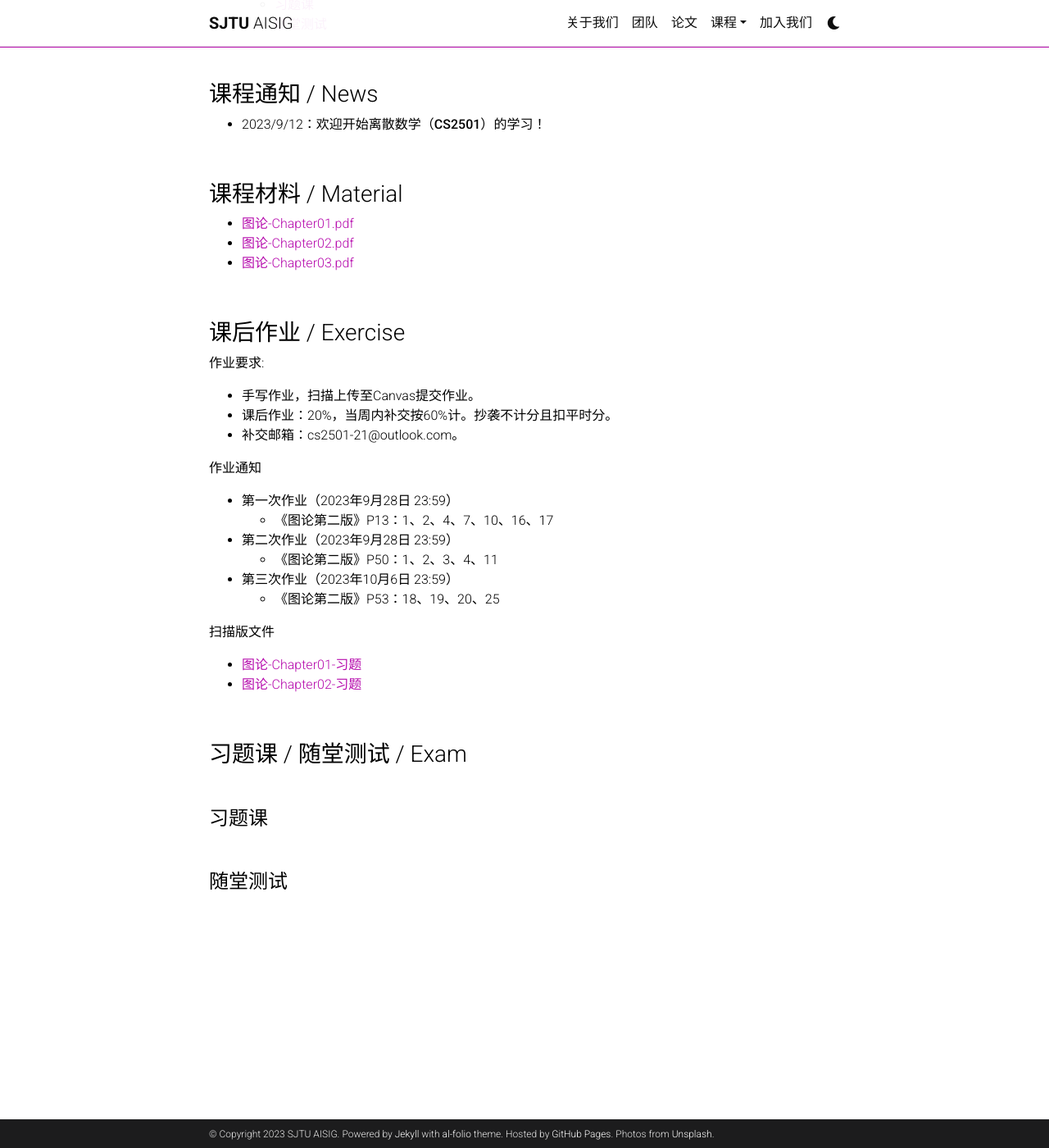
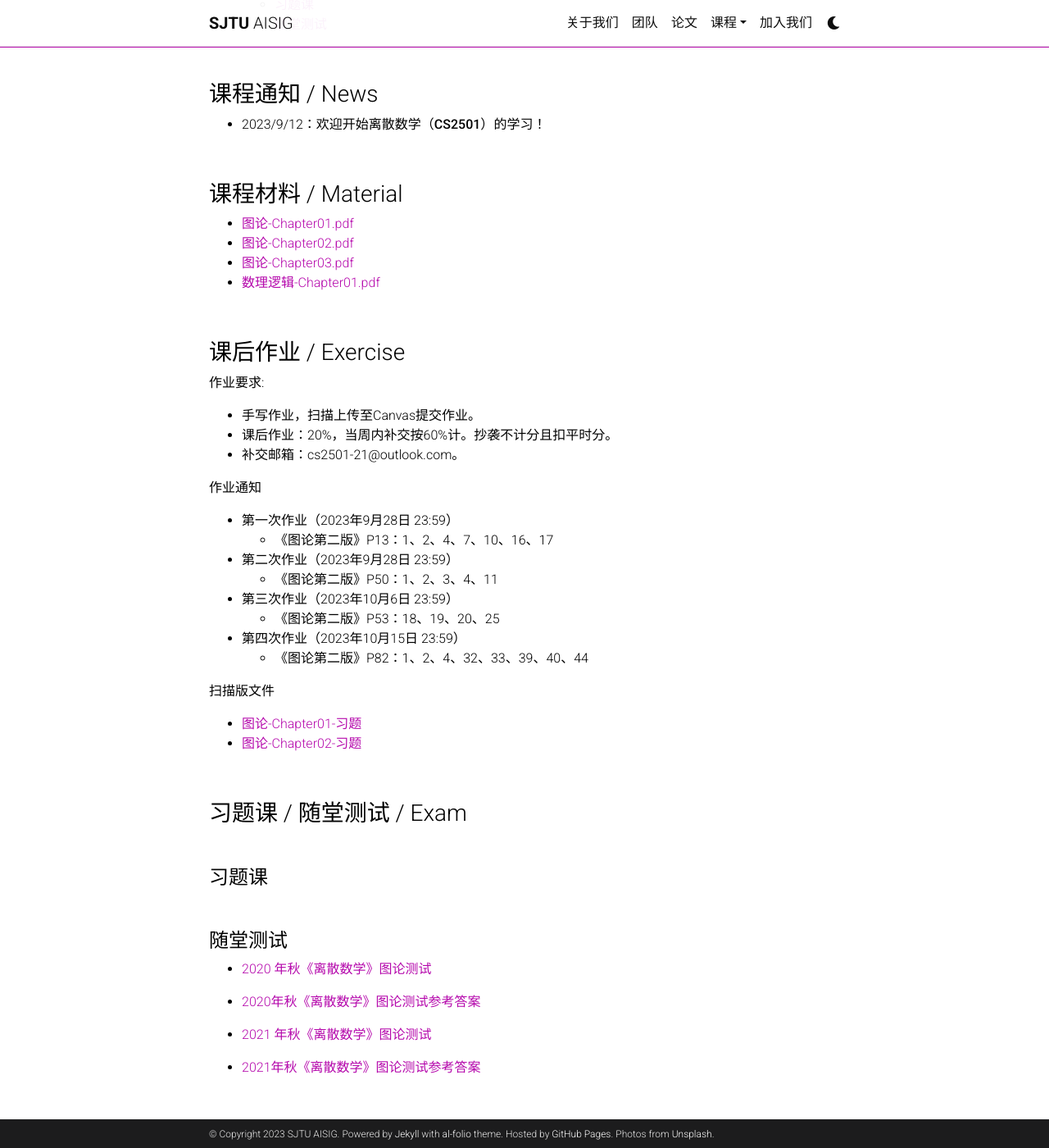
Before and after one commit to AISIGSJTU/AISIGSJTU.github.io, a Jekyll site: the page built from _teaching/CS2501-23.md, in a window 1280 px wide and 1400 px high, scrolled down 316 px. Shown: the whole window at 82% size. Built offline with Jekyll 4.4.1, drawn with Linux system fonts in a browser that asks for light colours; comment, search, counter and statistics services are not loaded; a style sheet for code colours, icons or effects is not loaded.

Commit message:
update course materials

```diff
--- a/_teaching/CS2501-23.md
+++ b/_teaching/CS2501-23.md
@@ -33,6 +33,7 @@ category: teaching
 - [图论-Chapter01.pdf](/assets/course/2023/cs2501/离散数学-图论-Chapter01.pdf)
 - [图论-Chapter02.pdf](/assets/course/2023/cs2501/离散数学-图论-Chapter02.pdf)
 - [图论-Chapter03.pdf](/assets/course/2023/cs2501/离散数学-图论-Chapter03.pdf)
+- [数理逻辑-Chapter01.pdf](/assets/course/2023/cs2501/离散数学-数理逻辑-Chapter01.pdf)
 
 <br/>
 
@@ -51,6 +52,8 @@ category: teaching
   - 《图论第二版》P50：1、2、3、4、11
 - 第三次作业（2023年10月6日 23:59）
   - 《图论第二版》P53：18、19、20、25
+- 第四次作业（2023年10月15日 23:59）
+  - 《图论第二版》P82：1、2、4、32、33、39、40、44
 
 **扫描版文件**
 - [图论-Chapter01-习题](/assets/course/2023/cs2501/图论-Chapter01-习题.pdf)
@@ -67,3 +70,11 @@ category: teaching
 <br/>
 
 #### 随堂测试
+
+- [2020 年秋《离散数学》图论测试](/assets/course/2023/cs2501/2020年秋《离散数学》图论测试.pdf)
+
+- [2020年秋《离散数学》图论测试参考答案](/assets/course/2023/cs2501/2020年秋《离散数学》图论测试参考答案.pdf)
+
+- [2021 年秋《离散数学》图论测试](/assets/course/2023/cs2501/2021年秋《离散数学》图论测试.pdf)
+
+- [2021年秋《离散数学》图论测试参考答案](/assets/course/2023/cs2501/2021年秋《离散数学》图论测试参考答案.pdf)
```
Also changed, not shown: 6 other files.
